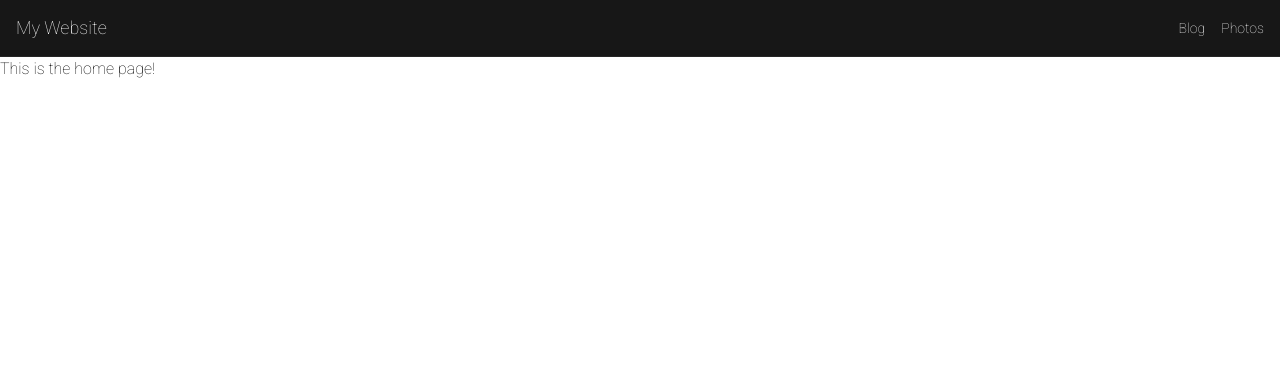
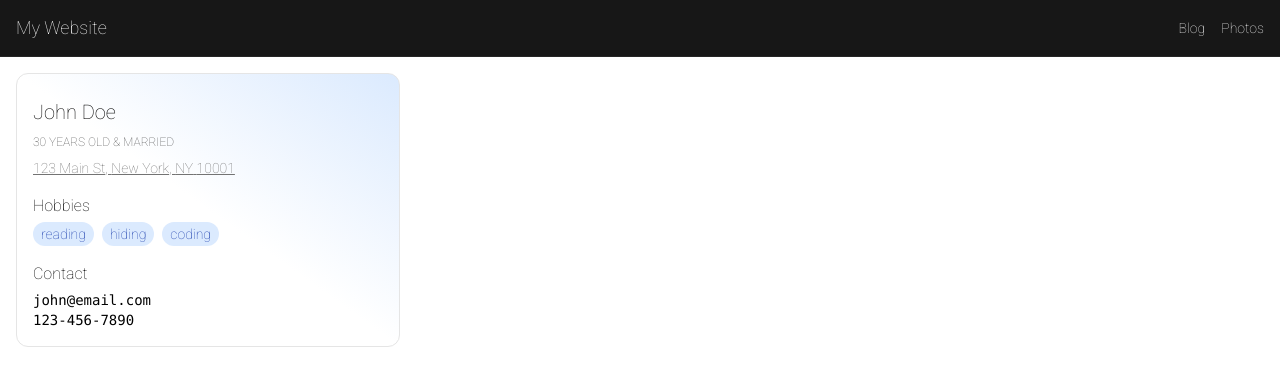
Before and after one commit to FRCroboSam/my-website-portfolio-3, a Next.js app: page / in a window 1280 px wide. Shown: the top 386 px of the page. Built offline with nearby package versions, Linux system fonts and the light colour scheme.

Commit message:
Added API fetching

```diff
--- a/app/page.js
+++ b/app/page.js
@@ -1,8 +1,60 @@
+import Container from "./components/Container";
 
 export default function Home() {
+  const person = {
+    "name": "John Doe",
+    "age": 30,
+    "hobbies": [
+      "reading",
+      "hiding",
+      "coding"
+    ],
+    "address": {
+      "street": "123 Main St",
+      "city": "New York",
+      "state": "NY",
+      "zip": "10001"
+    },
+    "contact": {
+      "email": "john@email.com",
+      "phone": "123-456-7890"
+    },
+    "isMarried": true,
+  }
   return (
-    <div>
-      <p>This is the home page!</p>
+    <Container>
+      <Person person={person} />
+    </Container>
+  );
+}
+function Person({person}) {
+  return (
+    <div className="max-w-sm border border-primary-200 rounded-xl px-4 pb-4 pt-6 bg-gradient-to-bl from-secondary-100 to-white via-white md:hover:shadow-xl md:hover:scale-105 transition-all space-y-4">
+      <div className="space-y-2">
+        <h3 className="font-medium text-xl">{person.name}</h3>
+        <p className="flex items-center justify-start space-x-2 text-xs font-medium uppercase text-primary-600">
+        {person.age} years old & {person.isMarried ? "married" : "single"}
+        </p>
+        <p className="text-sm text-primary-500 underline">{person.address.street}, {person.address.city}, {person.address.state} {person.address.zip}</p>
+      </div>
+      <div className="space-y-1">
+        <h4 className="font-medium">Hobbies</h4>
+        <ul className="flex flex-wrap gap-2 text-sm text-secondary-800">
+        {person.hobbies.map((hobby) => (
+          <li className="bg-secondary-100 px-2 py-0.5 rounded-full" key={hobby}>
+            {hobby}
+          </li>
+      ))}
+</ul>
+
+      </div>
+      <div className="space-y-1">
+        <h4 className="font-medium">Contact</h4>
+        <ul className="font-mono text-sm">
+          <li>{person.contact.email}</li>
+          <li>123-456-7890</li>
+        </ul>
+      </div>
     </div>
   );
 }
--- a/app/photos/page.js
+++ b/app/photos/page.js
@@ -1,9 +1,57 @@
+import Container from "../components/Container";
 
+export default async function Photos() {
 
-export default function Photos() {
-    return (
-        <div>
-          <p>These are my photos!</p>;
+  const dogs = await getDogs();
+  return (
+    <Container>
+      <ul className="grid grid-cols-1 md:grid-cols-2 lg:grid-cols-3 gap-4">
+        {dogs.map((dog) => (
+          <DogCard key={dog.name} dog={dog} />
+        ))}
+      </ul>
+    </Container>
+  );
+}
+function DogCard({ dog }) {
+  return (
+    <li className="border md:hover:scale-95 transition-transform border-primary-200 bg-gradient-to-bl from-secondary-100 to-white via-white rounded-xl p-4 flex items-start justify-start space-x-4">
+      <img
+        src={dog.pic}
+        alt={dog.name}
+        className="w-40 h-40 rounded-lg border object-cover border-primary-200"
+      />
+      <div className="space-y-4">
+        <div className="space-y-1">
+          <h3 className="text-lg font-medium">{dog.name}</h3>
+          <p className="uppercase text-xs font-medium text-primary-600">
+            {dog.age} year{dog.age === 1 ? "" : "s"} old
+          </p>
         </div>
-      );
+        <div className="space-y-2">
+          <h4 className="text-sm font-medium">Favorite Toys</h4>
+          <ul className="flex flex-wrap gap-2">
+            {dog.favorite_toys.map((toy) => (
+              <li
+                key={toy}
+                className="text-xs text-secondary-800 rounded-full px-2 py-0.5 bg-secondary-100"
+              >
+                {toy}
+              </li>
+            ))}
+          </ul>
+        </div>
+      </div>
+    </li>
+  );
 }
+
+async function getDogs() {
+  const res = await fetch("https://md.rtsh.space/sample.json");
+
+  if (!res.ok) {
+    throw new Error("Failed to fetch dogs");
+  }
+
+  return res.json();
+}
```
Also changed, not shown: app/blog/page.js (line endings or trailing spaces).
